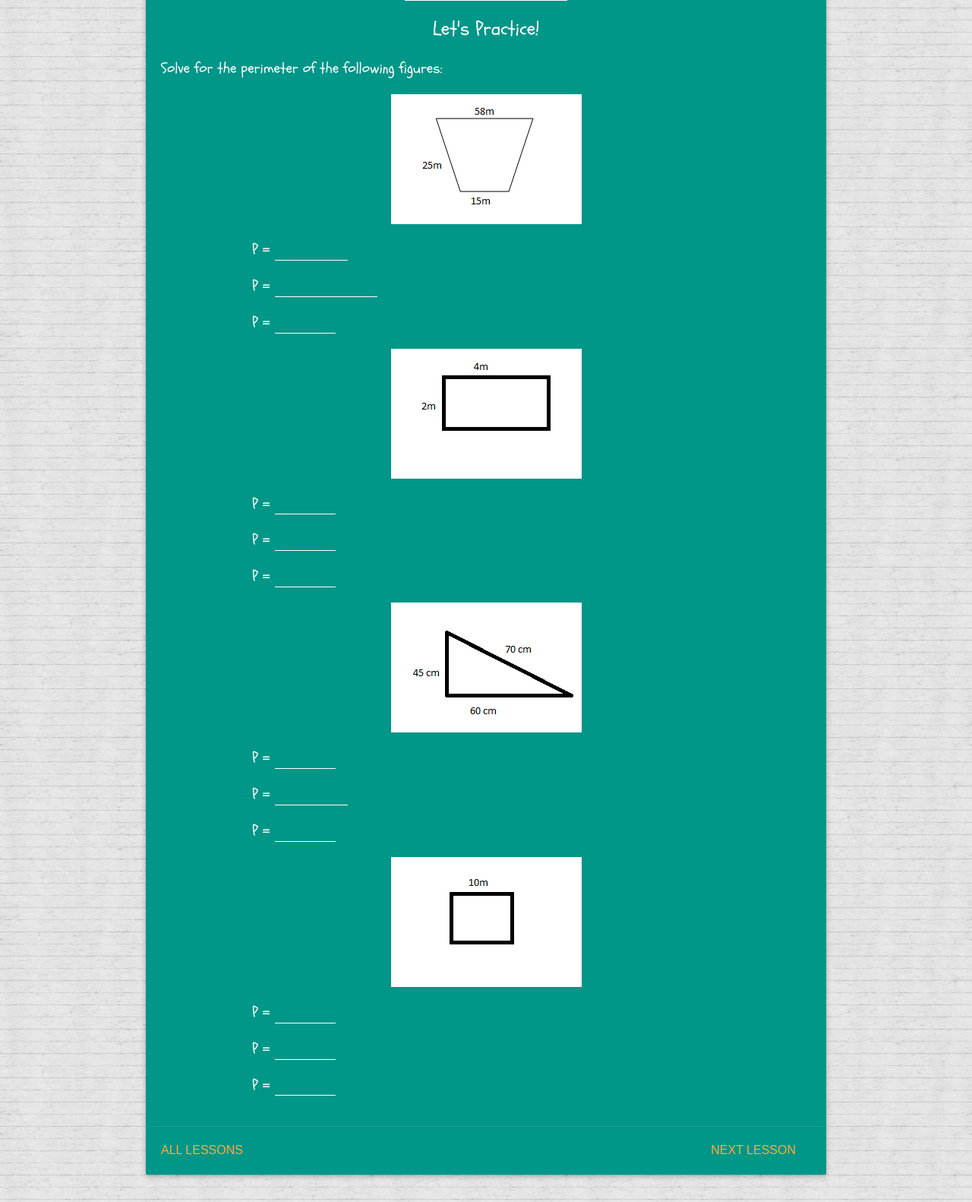
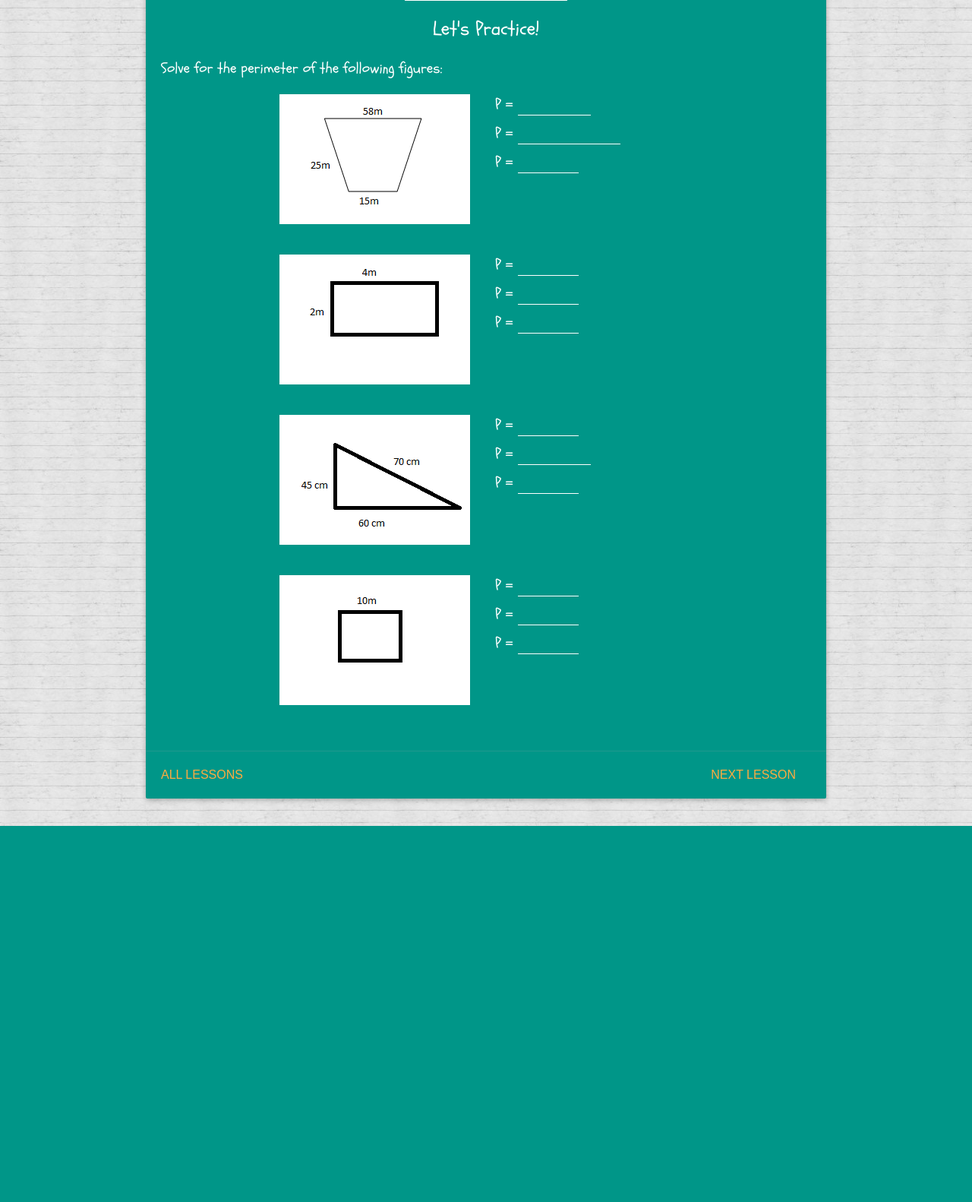
Before and after one commit to whathejoe/lms-m4g4, a PHP site: page /pages/measurement/lesson_58.html in a window 1280 px wide. Shown: the part 1278-2860 px from the top of the page at 76% size. After the commit the page ends 2365 px from the top, so only its background shows below. Run offline with PHP 8.4, Linux system fonts and the light colour scheme.

Commit message:
Fix lesson 58 layout

```diff
--- a/css/main.css
+++ b/css/main.css
@@ -424,6 +424,7 @@ table#scores td {
     text-align: center;
 }
 
+.row > .s5 > p,
 .row > .s6 > p,
 .row > .s7 > p,
 .row > .s8 > p {
@@ -489,6 +490,8 @@ div.card.mini > p.mini-card-header.underline {
     padding-bottom: 15px;
     text-align: center;
 }
+
+div.col.s5.push-s2 p
 
 /* ----------------- QUIZZES -----------------*/
 
--- a/pages/measurement/lesson_58.html
+++ b/pages/measurement/lesson_58.html
@@ -49,26 +49,49 @@
 
                                 <span class="card-section">Let's Practice!</span>
                                 <p>Solve for the perimeter of the following figures:</p>
-                                <img src="../../img/chapter_6/lesson_58_4.png">
-                                <p class="indent">P = <span class="blank"><span class="hideme">s + s + s + s</span></p>
-                                <p class="indent">P = <span class="blank"><span class="hideme">15 + 58 + 25 + 25</span></p>
-                                <p class="indent">P = <span class="blank"><span class="hideme">123m </span></p>
+                                <div class="row">
+                                    <div class="col s4 push-s2">
+                                        <img src="../../img/chapter_6/lesson_58_4.png">
+                                    </div>
+                                    <div class="col s5 push-s2">
+                                        <p>P = <span class="blank"><span class="hideme">s + s + s + s</span></p>
+                                        <p>P = <span class="blank"><span class="hideme">15 + 58 + 25 + 25</span></p>
+                                        <p>P = <span class="blank"><span class="hideme">123m </span></p>
+                                    </div>
+                                </div>
 
-                                <img src="../../img/chapter_6/lesson_58_5.png">
-                                <p class="indent">P = <span class="blank"><span class="hideme">2L + 2W</span></p>
-                                <p class="indent">P = <span class="blank"><span class="hideme">2(4) + 2(2)</span></p>
-                                <p class="indent">P = <span class="blank"><span class="hideme">12m</span></p>
+                                <div class="row">
+                                    <div class="col s4 push-s2">
+                                        <img src="../../img/chapter_6/lesson_58_5.png">
+                                    </div>
+                                    <div class="col s5 push-s2">
+                                        <p>P = <span class="blank"><span class="hideme">2L + 2W</span></p>
+                                        <p>P = <span class="blank"><span class="hideme">2(4) + 2(2)</span></p>
+                                        <p>P = <span class="blank"><span class="hideme">12m</span></p>
+                                    </div>
+                                </div>
 
+                                <div class="row">
+                                    <div class="col s4 push-s2">
+                                        <img src="../../img/chapter_6/lesson_58_6.png">
+                                    </div>
+                                    <div class="col s5 push-s2">
+                                        <p>P = <span class="blank"><span class="hideme">s + s + s</span></p>
+                                        <p>P = <span class="blank"><span class="hideme">45 + 70 + 60</span></p>
+                                        <p>P = <span class="blank"><span class="hideme">175m</span></p>
+                                    </div>
+                                </div>
 
-                                <img src="../../img/chapter_6/lesson_58_6.png">
-                                <p class="indent">P = <span class="blank"><span class="hideme">s + s + s</span></p>
-                                <p class="indent">P = <span class="blank"><span class="hideme">45 + 70 + 60</span></p>
-                                <p class="indent">P = <span class="blank"><span class="hideme">175m</span></p>
-
-                                 <img src="../../img/chapter_6/lesson_58_7.png">
-                                <p class="indent">P = <span class="blank"><span class="hideme">4s</span></p>
-                                <p class="indent">P = <span class="blank"><span class="hideme">4(10)</span></p>
-                                <p class="indent">P = <span class="blank"><span class="hideme">40m</span></p>
+                                <div class="row">
+                                    <div class="col s4 push-s2">
+                                        <img src="../../img/chapter_6/lesson_58_7.png">
+                                    </div>
+                                    <div class="col s5 push-s2">
+                                        <p>P = <span class="blank"><span class="hideme">4s</span></p>
+                                        <p>P = <span class="blank"><span class="hideme">4(10)</span></p>
+                                        <p>P = <span class="blank"><span class="hideme">40m</span></p>
+                                    </div>
+                                </div>
 
                             </div>
                             <div class="card-action">
```
